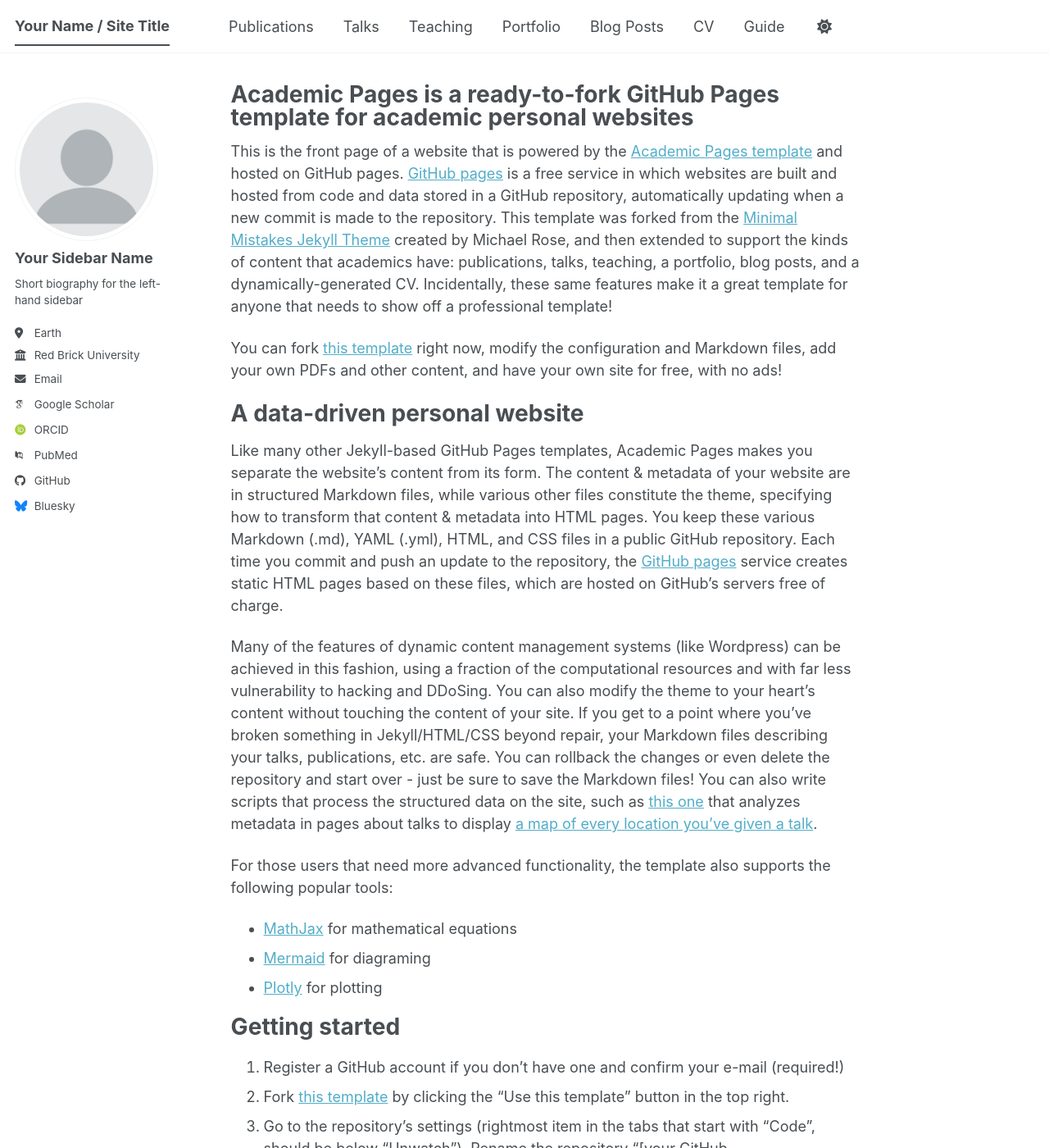
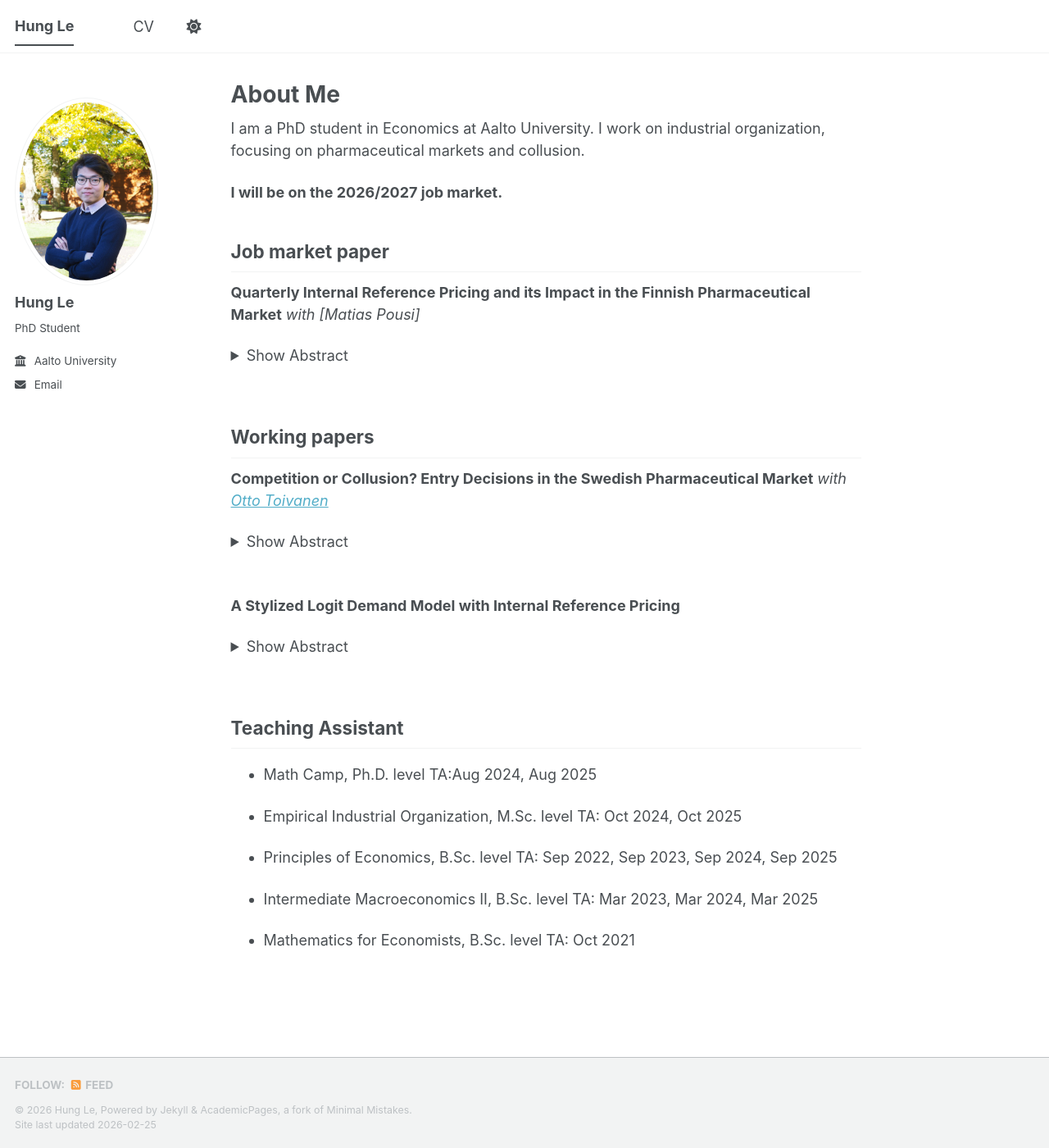
Before and after one commit to HungLeAalto/hungleaalto.github.io, a Jekyll site: the page built from _pages/about.md, in a window 1280 px wide and 1400 px high. Shown: the whole window at 82% size. Built offline with Jekyll 4.4.1, drawn with Linux system fonts in a browser that asks for light colours; some web fonts are replaced; a script bundle is joined from its source files by our own code; library files that are not in the unit come from our copies; a file with an impossible date is left out; some of the changed text lies outside the part shown.

Commit message:
1st update layout, contents

```diff
--- a/_config.yml
+++ b/_config.yml
@@ -9,11 +9,11 @@
 # Basic Site Settings
 locale                   : "en-US"
 site_theme               : "default" # The available themes options are "default", "air", "sunrise", "mint", "dirt" and "contrast"
-title                    : "Your Name / Site Title"
+title                    : "Hung Le"
 title_separator          : "-"
-name                     : &name "Your Name"
+name                     : &name "Hung Le"
 description              : &description "Your Name's academic portfolio"   # Update this with a general description of your site, this is the default if not overridden by a page
-url                      : https://academicpages.github.io # The base hostname & protocol for your site e.g. "https://[your GitHub username].github.io",
+url                      : https://hungle.github.io # The base hostname & protocol for your site e.g. "https://[your GitHub username].github.io",
                                                            # or if you already have some other page hosted on Github then use "https://[your GitHub username].github.io/[Your Repo Name]"
 baseurl                  : "" # the subpath of your site, e.g. "/blog"
 repository               : "academicpages/academicpages.github.io"
@@ -23,25 +23,25 @@ repository               : "academicpages/academicpages.github.io"
 #               Additional customization can be done by editing /_includes/author-profile.html
 author:
   # Biographic information
-  avatar           : "profile.png"
-  name             : "Your Sidebar Name"
+  avatar           : "Hung_blog_photo.jpeg"
+  name             : "Hung Le"
   pronouns         : # example: "she/her"
-  bio              : "Short biography for the left-hand sidebar"
-  location         : "Earth"
-  employer         : "Red Brick University"
+  bio              : "PhD Student"
+  location         : #"Earth"
+  employer         : "Aalto University"
   uri              : # URL
-  email            : "none@example.org"
+  email            : "hung.h.le@aalto.fi"
 
   # Academic websites
   academia         : # URL
   arxiv            : # URL - Update with the correct link to your profile
-  googlescholar    : "https://scholar.google.com/citations?user=PS_CX0AAAAAJ"
+  googlescholar    : #"https://scholar.google.com/citations?user=PS_CX0AAAAAJ"
   inspire-hep      : # URL
   impactstory      : # URL
-  orcid            : "https://orcid.org/yourorcidurl"
+  orcid            : #"https://orcid.org/yourorcidurl"
   semantic         : # URL
   ssrn             : # URL
-  pubmed           : "https://www.ncbi.nlm.nih.gov/pubmed/?term=john+snow"
+  pubmed           : #"https://www.ncbi.nlm.nih.gov/pubmed/?term=john+snow"
   researchgate     : # URL
   scopus           : # URL
   zotero           : # URL
@@ -51,13 +51,13 @@ author:
   bitbucket        : # Username - Update with your username on the site
   codepen          : # Username
   dribbble         : # Username
-  github           : "academicpages"
+  github           : #"academicpages"
   kaggle           : # Username
   stackoverflow    : # User number or user number and name (i.e., use "1" or "1/jeff-atwood")
 
   # Social media
   artstation       : # Username
-  bluesky          : "bsky.app" # Replace this with you Bluesky username
+  bluesky          : #"bsky.app" # Replace this with you Bluesky username
   facebook         : # Username
   flickr           : # Username
   foursquare       : # Username
--- a/_includes/footer/custom.html
+++ b/_includes/footer/custom.html
@@ -1,6 +1,6 @@
 <!-- start custom footer snippets -->
 
-<a href="/sitemap/">Sitemap</a>
+
 
 <!-- Support for MatJax -->
 <script defer src="https://cdnjs.cloudflare.com/polyfill/v3/polyfill.min.js?features=es6"></script>
--- a/_pages/about.md
+++ b/_pages/about.md
@@ -1,56 +1,53 @@
 ---
 permalink: /
-title: "Academic Pages is a ready-to-fork GitHub Pages template for academic personal websites"
+title: "About Me"
 author_profile: true
 redirect_from:
   - /about/
   - /about.html
 ---
 
-This is the front page of a website that is powered by the [Academic Pages template](https://github.com/academicpages/academicpages.github.io) and hosted on GitHub pages. [GitHub pages](https://pages.github.com) is a free service in which websites are built and hosted from code and data stored in a GitHub repository, automatically updating when a new commit is made to the repository. This template was forked from the [Minimal Mistakes Jekyll Theme](https://mmistakes.github.io/minimal-mistakes/) created by Michael Rose, and then extended to support the kinds of content that academics have: publications, talks, teaching, a portfolio, blog posts, and a dynamically-generated CV. Incidentally, these same features make it a great template for anyone that needs to show off a professional template!
+I am a PhD student in Economics at Aalto University. I work on industrial organization, focusing on pharmaceutical markets and collusion.
 
- You can fork [this template](https://github.com/academicpages/academicpages.github.io) right now, modify the configuration and Markdown files, add your own PDFs and other content, and have your own site for free, with no ads!
+**I will be on the 2026/2027 job market.**
 
-A data-driven personal website
-======
-Like many other Jekyll-based GitHub Pages templates, Academic Pages makes you separate the website's content from its form. The content & metadata of your website are in structured Markdown files, while various other files constitute the theme, specifying how to transform that content & metadata into HTML pages. You keep these various Markdown (.md), YAML (.yml), HTML, and CSS files in a public GitHub repository. Each time you commit and push an update to the repository, the [GitHub pages](https://pages.github.com/) service creates static HTML pages based on these files, which are hosted on GitHub's servers free of charge.
+## Job market paper
+**Quarterly Internal Reference Pricing and its Impact in the Finnish Pharmaceutical Market** *with [Matias Pousi]*
+<details>
+  <summary>Show Abstract</summary>
+We study how markets and regulation function in the Finnish pharmaceutical market. Under the Medicines Act, pharmacies must substitute a prescribed medicine with the cheapest generally available substitutable product, or with a product priced at most €0.50 above the cheapest. By evaluating the performance of existing policies and exploring hypothetical policy interventions, we aim to understand the interplay between competition and various regulatory frameworks, including consumer choice policies and the public reimbursement scheme. In addition, we plan to assess how the benefits of these policies are distributed. The results can inform regulatory decision-making in Finland and other countries with similar pharmaceutical market or reimbursement regulations on competition, public expenditure and inequality issues.
+</details>
+<br>
 
-Many of the features of dynamic content management systems (like Wordpress) can be achieved in this fashion, using a fraction of the computational resources and with far less vulnerability to hacking and DDoSing. You can also modify the theme to your heart's content without touching the content of your site. If you get to a point where you've broken something in Jekyll/HTML/CSS beyond repair, your Markdown files describing your talks, publications, etc. are safe. You can rollback the changes or even delete the repository and start over - just be sure to save the Markdown files! You can also write scripts that process the structured data on the site, such as [this one](https://github.com/academicpages/academicpages.github.io/blob/master/talkmap.ipynb) that analyzes metadata in pages about talks to display [a map of every location you've given a talk](https://academicpages.github.io/talkmap.html).
 
-For those users that need more advanced functionality, the template also supports the following popular tools:
-- [MathJax](https://www.mathjax.org/) for mathematical equations
-- [Mermaid](https://mermaid.js.org/) for diagraming
-- [Plotly](https://plotly.com/javascript/) for plotting
+## Working papers
+**Competition or Collusion? Entry Decisions in the Swedish Pharmaceutical Market** *with [Otto Toivanen](https://aalto-econ.fi/toivanen/)*
+<details>
+  <summary>Show Abstract</summary>
+Observing different firms having a monopoly position in parts of a market may be the result of either intense post-entry competition and non-cooperative entry decisions, or collusive entry. This phenomenon and large price differences per pill are wide-spread in the Swedish pharmaceutical market where monthly auctions for each active ingredient--dosage form--strength--package size combination channel a large part of demand to the winner. 22\% of the markets are potentially collusive at least some of the time and prices in such markets are significantly higher per pill. We take a structural model tailored to the Swedish circumstances to data on two markets. In one market, the entry patterns (monopoly package sizes) are suggestive of collusion, but not in the other. Our counterfactual analyses where we either remove monopoly package sizes or allow substitution across package sizes yield savings of 50-60\% in both markets, with very small if any effects on demand.
+</details>
+<br>
 
-Getting started
-======
-1. Register a GitHub account if you don't have one and confirm your e-mail (required!)
-1. Fork [this template](https://github.com/academicpages/academicpages.github.io) by clicking the "Use this template" button in the top right.
-1. Go to the repository's settings (rightmost item in the tabs that start with "Code", should be below "Unwatch"). Rename the repository "[your GitHub username].github.io", which will also be your website's URL.
-1. Set site-wide configuration and create content & metadata (see below -- also see [this set of diffs](https://archive.is/3TPas) showing what files were changed to set up [an example site](https://getorg-testacct.github.io) for a user with the username "getorg-testacct")
-1. Upload any files (like PDFs, .zip files, etc.) to the files/ directory. They will appear at https://[your GitHub username].github.io/files/example.pdf.
-1. Check status by going to the repository settings, in the "GitHub pages" section
+**A Stylized Logit Demand Model with Internal Reference Pricing**
+<details>
+  <summary>Show Abstract</summary>
+I study conditions for the existence and uniqueness of equilibrium in a logit model that incorporates an internal reference price and a copayment structure. Using the Intermediate Value Theorem, I prove equilibrium existence in a two‑product market and show that the equilibrium is unique under additional restrictions: the two firms must be sufficiently different so that their best‑response functions cross but do not overlap over an interval. I then extend the existence result to an $n$-product market with an aggregative‑game approach.
+</details>
+<br>
 
-Site-wide configuration
-------
-The main configuration file for the site is in the base directory in [_config.yml](https://github.com/academicpages/academicpages.github.io/blob/master/_config.yml), which defines the content in the sidebars and other site-wide features. You will need to replace the default variables with ones about yourself and your site's github repository. The configuration file for the top menu is in [_data/navigation.yml](https://github.com/academicpages/academicpages.github.io/blob/master/_data/navigation.yml). For example, if you don't have a portfolio or blog posts, you can remove those items from that navigation.yml file to remove them from the header.
 
-Create content & metadata
-------
-For site content, there is one Markdown file for each type of content, which are stored in directories like _publications, _talks, _posts, _teaching, or _pages. For example, each talk is a Markdown file in the [_talks directory](https://github.com/academicpages/academicpages.github.io/tree/master/_talks). At the top of each Markdown file is structured data in YAML about the talk, which the theme will parse to do lots of cool stuff. The same structured data about a talk is used to generate the list of talks on the [Talks page](https://academicpages.github.io/talks), each [individual page](https://academicpages.github.io/talks/2012-03-01-talk-1) for specific talks, the talks section for the [CV page](https://academicpages.github.io/cv), and the [map of places you've given a talk](https://academicpages.github.io/talkmap.html) (if you run this [python file](https://github.com/academicpages/academicpages.github.io/blob/master/talkmap.py) or [Jupyter notebook](https://github.com/academicpages/academicpages.github.io/blob/master/talkmap.ipynb), which creates the HTML for the map based on the contents of the _talks directory).
+## Teaching Assistant
+- Math Camp, Ph.D. level
+TA:Aug 2024, Aug 2025
 
-**Markdown generator**
+- Empirical Industrial Organization, M.Sc. level
+TA: Oct 2024, Oct 2025
 
-The repository includes [a set of Jupyter notebooks](https://github.com/academicpages/academicpages.github.io/tree/master/markdown_generator
-) that converts a CSV containing structured data about talks or presentations into individual Markdown files that will be properly formatted for the Academic Pages template. The sample CSVs in that directory are the ones I used to create my own personal website at stuartgeiger.com. My usual workflow is that I keep a spreadsheet of my publications and talks, then run the code in these notebooks to generate the Markdown files, then commit and push them to the GitHub repository.
+- Principles of Economics, B.Sc. level
+TA: Sep 2022, Sep 2023, Sep 2024, Sep 2025
 
-How to edit your site's GitHub repository
-------
-Many people use a git client to create files on their local computer and then push them to GitHub's servers. If you are not familiar with git, you can directly edit these configuration and Markdown files directly in the github.com interface. Navigate to a file (like [this one](https://github.com/academicpages/academicpages.github.io/blob/master/_talks/2012-03-01-talk-1.md) and click the pencil icon in the top right of the content preview (to the right of the "Raw | Blame | History" buttons). You can delete a file by clicking the trashcan icon to the right of the pencil icon. You can also create new files or upload files by navigating to a directory and clicking the "Create new file" or "Upload files" buttons.
+- Intermediate Macroeconomics II, B.Sc. level
+TA: Mar 2023, Mar 2024, Mar 2025
 
-Example: editing a Markdown file for a talk
-![Editing a Markdown file for a talk](/images/editing-talk.png)
-
-For more info
-------
-More info about configuring Academic Pages can be found in [the guide](https://academicpages.github.io/markdown/), the [growing wiki](https://github.com/academicpages/academicpages.github.io/wiki), and you can always [ask a question on GitHub](https://github.com/academicpages/academicpages.github.io/discussions). The [guides for the Minimal Mistakes theme](https://mmistakes.github.io/minimal-mistakes/docs/configuration/) (which this theme was forked from) might also be helpful.
+- Mathematics for Economists, B.Sc. level
+TA: Oct 2021
```
Also changed, not shown: _data/navigation.yml (+13 -13 lines), _teaching/2014-spring-teaching-1.md (+5 -5 lines), _teaching/2015-spring-teaching-2.md (+5 -5 lines), images/Hung_blog_photo.jpeg (added), 1 other file.
